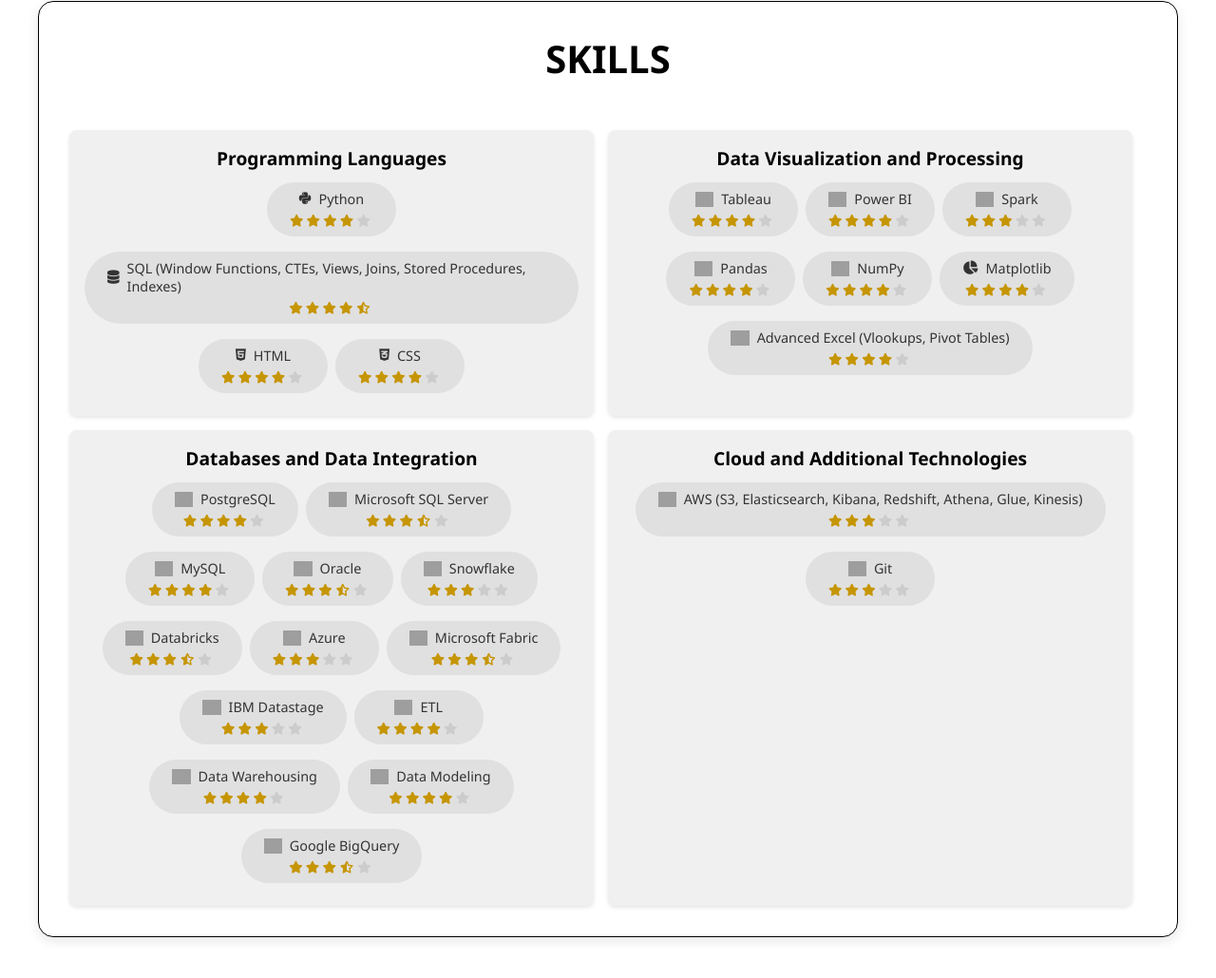
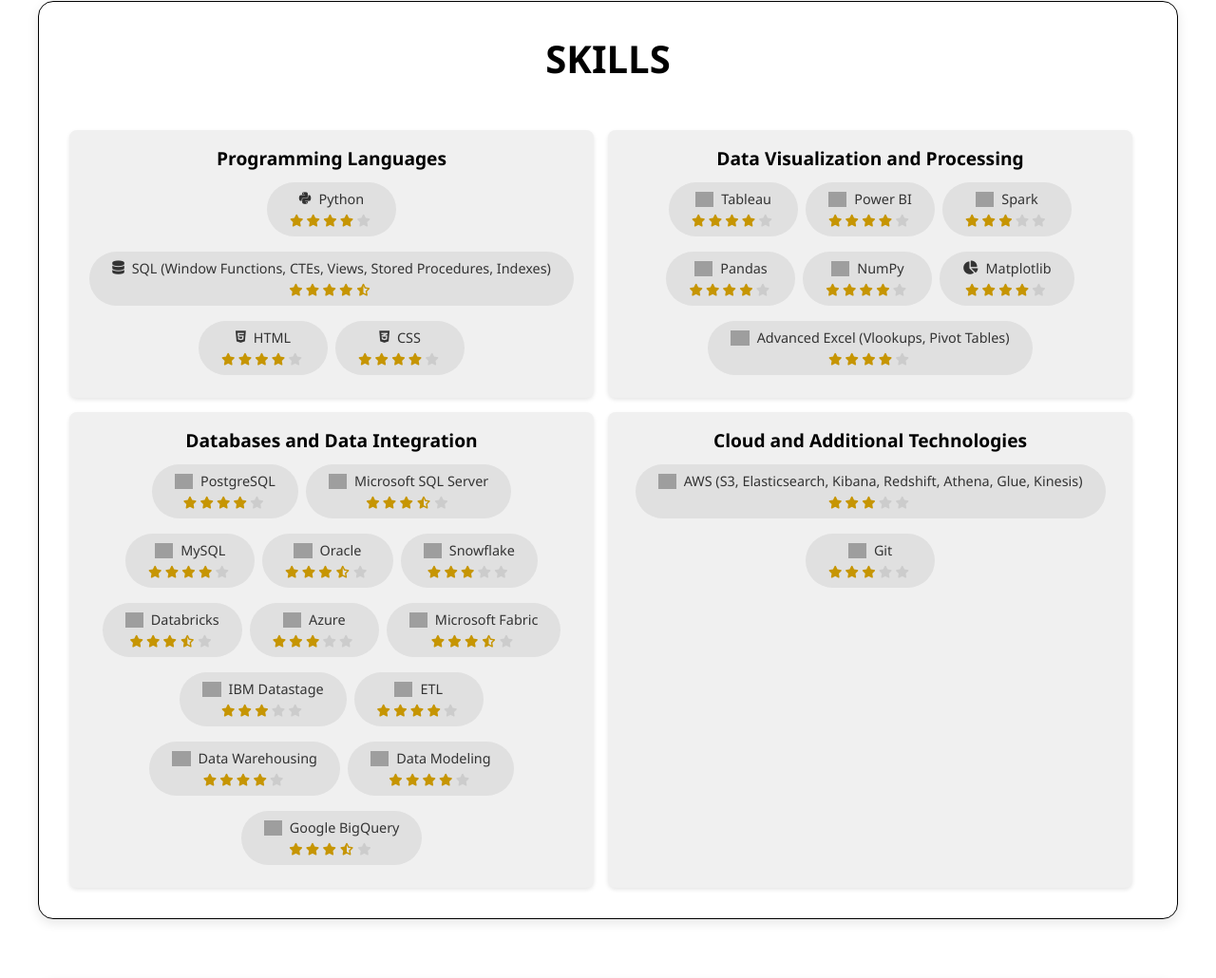
Before and after one commit to Saiyan-AR/Aman-Portfolio, a plain HTML site: page index.html in a window 1280 px wide. Shown: the part 1769-2799 px from the top of the page at 95% size. Drawn offline with Linux system fonts and the light colour scheme; grey boxes are pictures that could not be loaded.

Commit message:
Update index.html

```diff
--- a/index.html
+++ b/index.html
@@ -137,7 +137,7 @@
 							<i class="fas fa-star filled"></i><i class="fas fa-star filled"></i><i class="fas fa-star filled"></i><i class="fas fa-star filled"></i><i class="fas fa-star"></i>
 						</span>
 					</div>
-                    <div class="skill-item"><div><i alt="SQL" class="fas fa-database"></i> SQL (Window Functions, CTEs, Views, Joins, Stored Procedures, Indexes)</div>
+                    <div class="skill-item"><div><i alt="SQL" class="fas fa-database"></i> SQL (Window Functions, CTEs, Views, Stored Procedures, Indexes)</div>
 						<span class="skill-stars">
 							<i class="fas fa-star filled"></i><i class="fas fa-star filled"></i><i class="fas fa-star filled"></i><i class="fas fa-star filled"></i><i class="fas fa-star-half-alt filled"></i>
 						</span>
```
